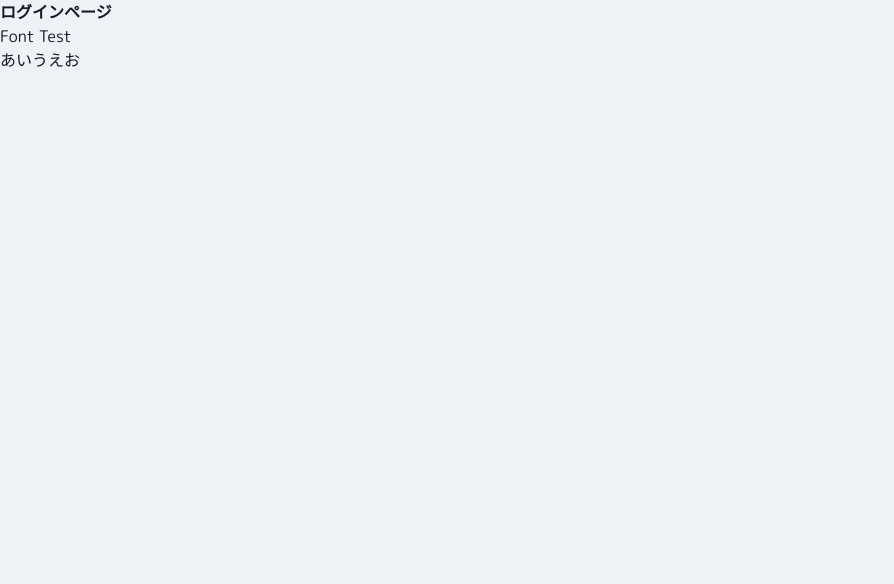
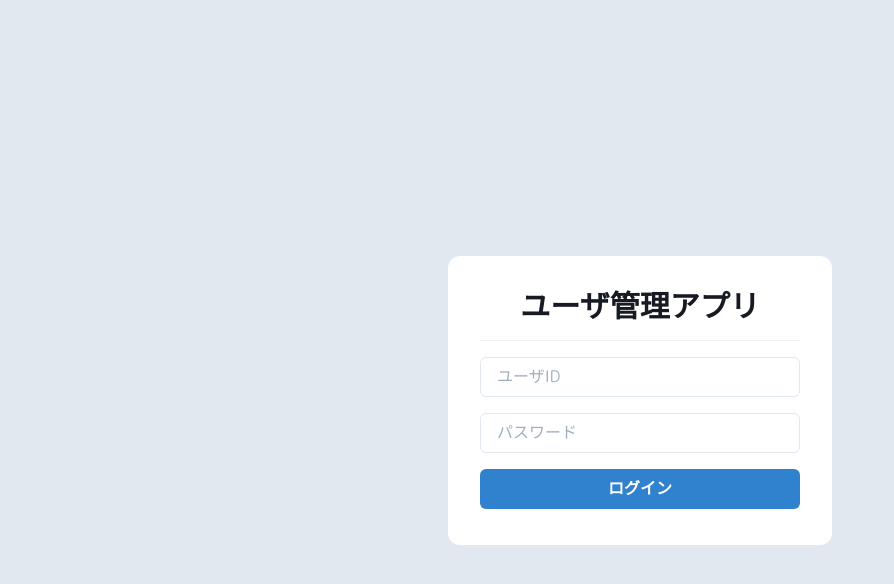
Before and after one commit to ksk-tngc/react-sample07-user-management-app, a React (Create React App) app: page / in a window 1280 px wide. Shown: the top 584 px of the page, without its empty margins (0-894 px from the left). Built offline with nearby package versions, Linux system fonts and the light colour scheme.

Commit message:
feat: ログインページのレイアウト作成

```diff
--- a/package.json
+++ b/package.json
@@ -3,7 +3,7 @@
   "version": "0.1.0",
   "private": true,
   "dependencies": {
-    "@chakra-ui/react": "^1.6.12",
+    "@chakra-ui/react": "1.6.10",
     "@emotion/react": "^11",
     "@emotion/styled": "^11",
     "@fontsource/m-plus-rounded-1c": "^4.5.0",
--- /dev/null
+++ b/src/components/atoms/PrimaryButton.tsx
@@ -0,0 +1,12 @@
+import { Button } from '@chakra-ui/react'
+import { memo, ReactNode, VFC } from 'react'
+
+type Props = {
+  children: ReactNode
+}
+
+export const PrimaryButton: VFC<Props> = memo((props) => {
+  const { children } = props
+
+  return <Button colorScheme="blue">{children}</Button>
+})
--- a/src/components/pages/Login.tsx
+++ b/src/components/pages/Login.tsx
@@ -1,12 +1,21 @@
-import { Text } from '@chakra-ui/react'
+import { Box, Divider, Flex, Heading, Input, Stack } from '@chakra-ui/react'
 import { memo, VFC } from 'react'
+import { PrimaryButton } from '../atoms/PrimaryButton'
 
 export const Login: VFC = memo(() => {
   return (
-    <>
-      <Text fontWeight="bold">ログインページ</Text>
-      <Text>Font Test</Text>
-      <Text>あいうえお</Text>
-    </>
+    <Flex h="100vh" justify="center" align="center">
+      <Box w="sm" bg="White" p="8" textAlign="center" borderRadius="xl" pb="9">
+        <Stack spacing="4">
+          <Heading as="h1" size="lg">
+            ユーザ管理アプリ
+          </Heading>
+          <Divider />
+          <Input placeholder="ユーザID" />
+          <Input placeholder="パスワード" type="password" />
+          <PrimaryButton>ログイン</PrimaryButton>
+        </Stack>
+      </Box>
+    </Flex>
   )
 })
--- a/src/theme/theme.ts
+++ b/src/theme/theme.ts
@@ -2,12 +2,13 @@ import { extendTheme } from '@chakra-ui/react'
 
 export const theme = extendTheme({
   fonts: {
+    heading: '"M PLUS Rounded 1c"',
     body: '"M PLUS Rounded 1c"',
   },
   styles: {
     global: {
       body: {
-        bg: 'gray.100',
+        bg: 'gray.200',
         color: 'gray.900',
       },
     },
```
Also changed, not shown: 1 other file (tests, documents, lock files or other folders).
